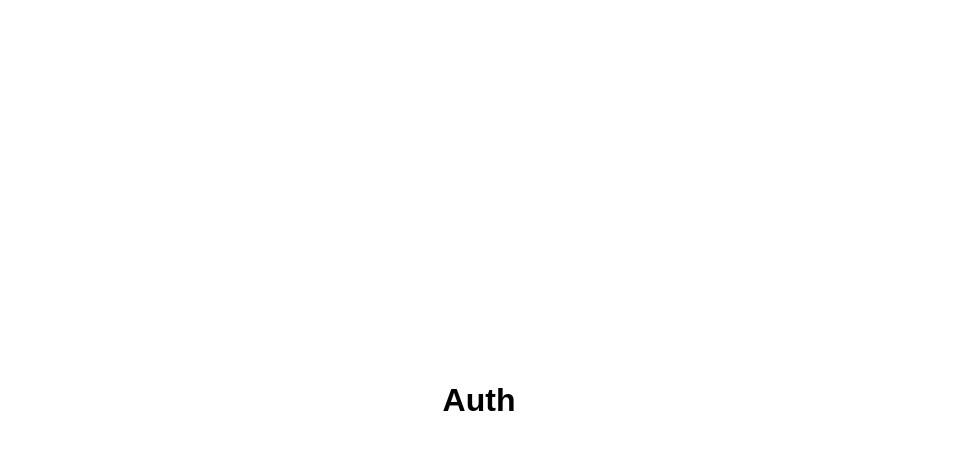
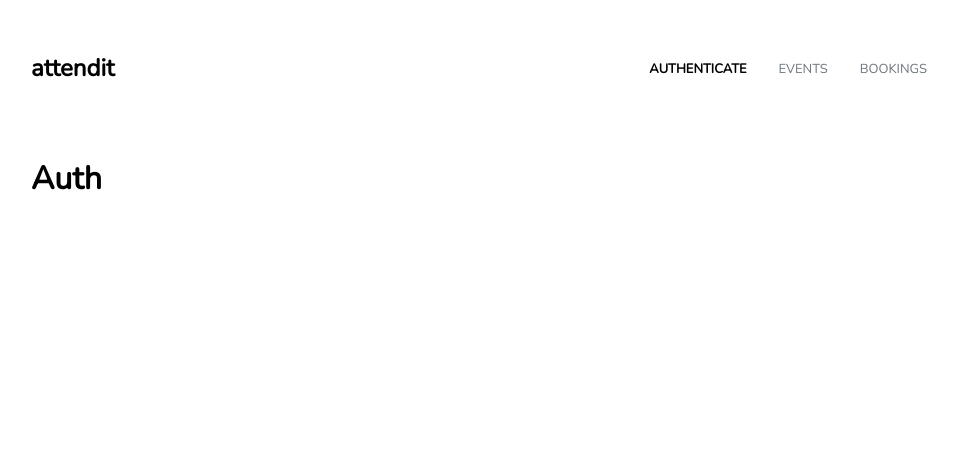
Before and after one commit to YoussefRaafatNasry/attendit, a React (Create React App) app in the folder client/: page /auth in a window 1280 px wide. Shown: the top 450 px of the page, without its empty margins (161-1119 px from the left). Built offline with nearby package versions, Linux system fonts and the light colour scheme.

Commit message:
[CLIENT] Add Navbar

```diff
--- a/client/package.json
+++ b/client/package.json
@@ -8,6 +8,7 @@
     "eject": "react-scripts eject"
   },
   "dependencies": {
+    "node-sass": "^4.13.1",
     "react": "^16.12.0",
     "react-dom": "^16.12.0",
     "react-router-dom": "^5.1.2",
--- a/client/src/App.tsx
+++ /dev/null
@@ -1,20 +0,0 @@
-import React from "react";
-import { BrowserRouter, Route, Switch, Redirect } from "react-router-dom";
-import AuthPage from "./pages/Auth";
-import EventsPage from "./pages/Events";
-import BookingsPage from "./pages/Bookings";
-
-const App = () => {
-  return (
-    <BrowserRouter>
-      <Switch>
-        <Redirect from="/" to="/auth" exact />
-        <Route path="/auth" component={AuthPage} />
-        <Route path="/events" component={EventsPage} />
-        <Route path="/bookings" component={BookingsPage} />
-      </Switch>
-    </BrowserRouter>
-  );
-};
-
-export default App;
--- /dev/null
+++ b/client/src/components/Navbar.tsx
@@ -0,0 +1,21 @@
+import React from "react";
+import { NavLink } from "react-router-dom";
+
+export const NavBar = () => (
+  <nav className="main-nav">
+    <h2 className="main-nav__brand">
+      <NavLink to="/">attendit</NavLink>
+    </h2>
+    <ul className="main-nav__links">
+      <li className="main-nav__link-item">
+        <NavLink to="/auth">Authenticate</NavLink>
+      </li>
+      <li className="main-nav__link-item">
+        <NavLink to="/events">Events</NavLink>
+      </li>
+      <li className="main-nav__link-item">
+        <NavLink to="/bookings">Bookings</NavLink>
+      </li>
+    </ul>
+  </nav>
+);
--- a/client/src/index.css
+++ /dev/null
@@ -1,8 +0,0 @@
-body {
-  min-height: 100vh;
-  margin: 0;
-  font-family: sans-serif;
-  display: flex;
-  align-items: center;
-  justify-content: center;
-}
--- a/client/src/index.tsx
+++ b/client/src/index.tsx
@@ -1,6 +1,30 @@
-import React from 'react';
-import ReactDOM from 'react-dom';
-import App from './App';
-import './index.css';
+import React from "react";
+import ReactDOM from "react-dom";
+import { BrowserRouter, Route, Switch, Redirect } from "react-router-dom";
 
-ReactDOM.render(<App />, document.getElementById('root'));
+import AuthPage from "./pages/Auth";
+import EventsPage from "./pages/Events";
+import BookingsPage from "./pages/Bookings";
+import { NavBar } from "./components/Navbar";
+
+import "./styles/main.scss";
+
+const App = () => {
+  return (
+    <BrowserRouter>
+      <React.Fragment>
+        <NavBar />
+        <main>
+          <Switch>
+            <Redirect from="/" to="/auth" exact />
+            <Route path="/auth" component={AuthPage} />
+            <Route path="/events" component={EventsPage} />
+            <Route path="/bookings" component={BookingsPage} />
+          </Switch>
+        </main>
+      </React.Fragment>
+    </BrowserRouter>
+  );
+};
+
+ReactDOM.render(<App />, document.getElementById("root"));
--- /dev/null
+++ b/client/src/styles/abstracts/_variables.scss
@@ -0,0 +1 @@
+$gray: #6c757d;
--- /dev/null
+++ b/client/src/styles/base/_reset.scss
@@ -0,0 +1,4 @@
+body {
+  margin: 0;
+  padding: 0 15vw;
+}
--- /dev/null
+++ b/client/src/styles/base/_typography.scss
@@ -0,0 +1,5 @@
+@import url('https://fonts.googleapis.com/css?family=Nunito&display=swap');
+
+body {
+  font-family: "Nunito", sans-serif;
+}
--- /dev/null
+++ b/client/src/styles/components/_navbar.scss
@@ -0,0 +1,40 @@
+.main-nav {
+  padding: 32px 0;
+  display: flex;
+  justify-content: space-between;
+  flex-wrap: wrap;
+
+  * a {
+    text-decoration: none;
+  }
+
+  &__brand * {
+    color: black;
+  }
+
+  &__links {
+    display: flex;
+    align-self: center;
+    list-style: none;
+    padding-inline-start: 0;
+    margin: 0;
+  }
+
+  &__link-item {
+    &:not(:first-child) {
+      margin-left: 32px;
+    }
+
+    a {
+      padding: 4px 0;
+      text-transform: uppercase;
+      font-size: small;
+      color: $gray;
+
+      &.active {
+        color: black;
+        font-weight: bold;
+      }
+    }
+  }
+}
--- /dev/null
+++ b/client/src/styles/main.scss
@@ -0,0 +1,8 @@
+@charset "UTF-8";
+
+@import "abstracts/variables";
+
+@import "base/reset";
+@import "base/typography";
+
+@import "components/navbar";
```
Also changed, not shown: 1 other file (tests, documents, lock files or other folders).
